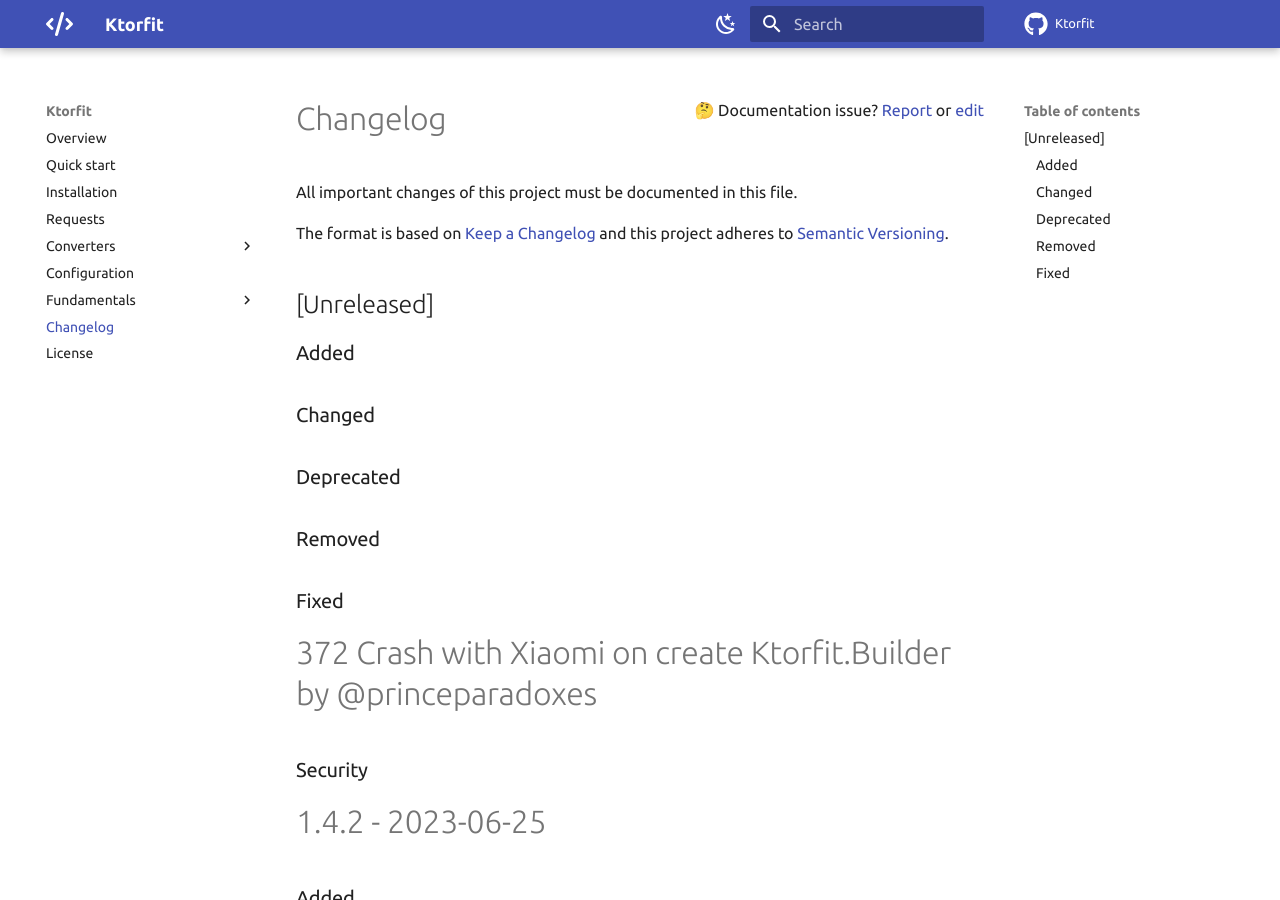
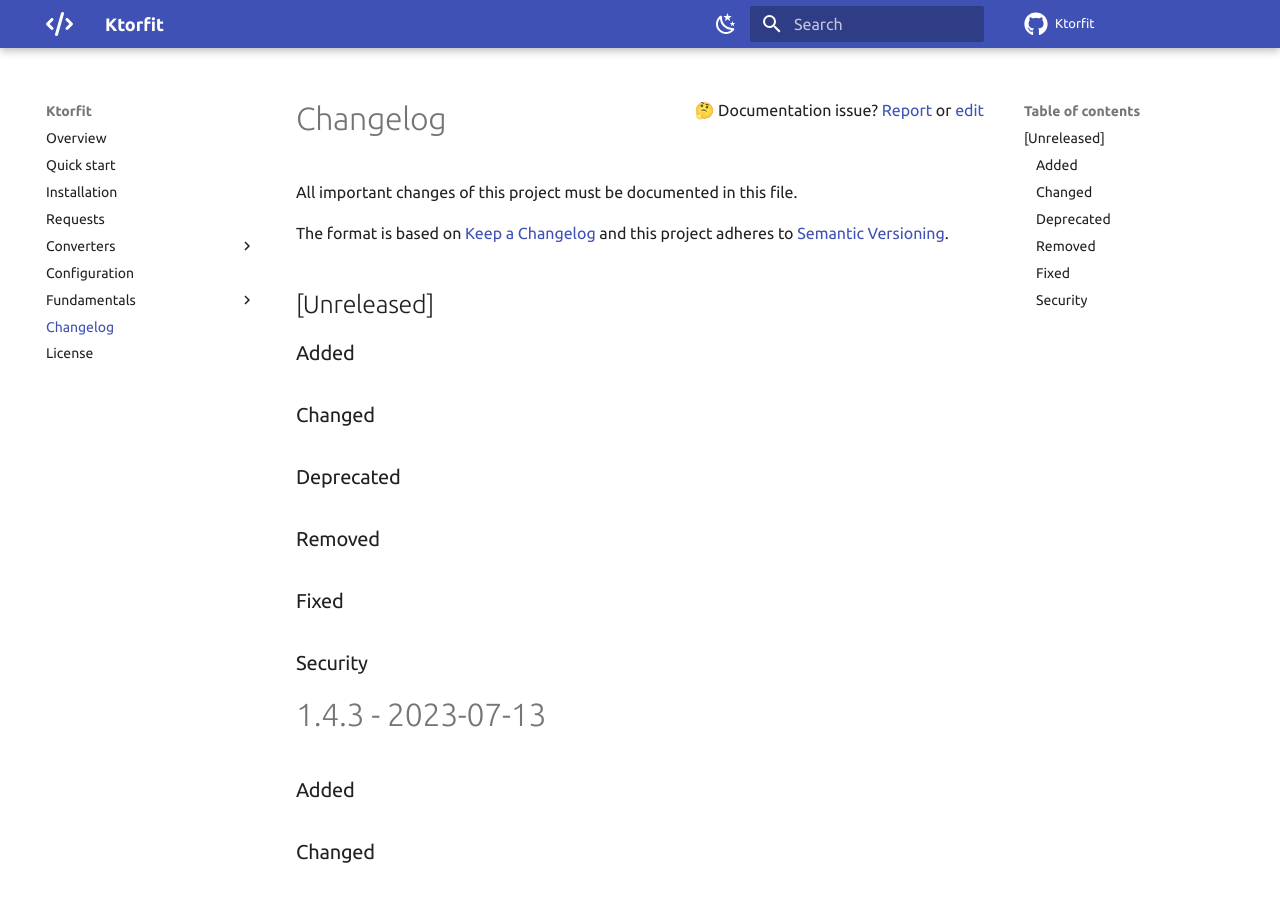
Before and after one commit to Foso/Ktorfit, an MkDocs documentation site: the page built from docs/CHANGELOG.md, in a window 1280 px wide and 900 px high. Built offline with MkDocs 1.6.1 and Material for MkDocs 9.7.7, drawn with Linux system fonts in a browser that asks for light colours; comment, search, counter and statistics services are not loaded.

Commit message:
Update CHANGELOG.md

```diff
--- a/docs/CHANGELOG.md
+++ b/docs/CHANGELOG.md
@@ -5,7 +5,19 @@
 The format is based on [Keep a Changelog](http://keepachangelog.com/)
 and this project adheres to [Semantic Versioning](http://semver.org/spec/v2.0.0.html).
 
+
 ## [Unreleased]
+
+### Added
+### Changed
+### Deprecated
+### Removed
+### Fixed
+### Security
+
+
+1.4.3 - 2023-07-13
+========================================
 
 ### Added
 ### Changed
```
